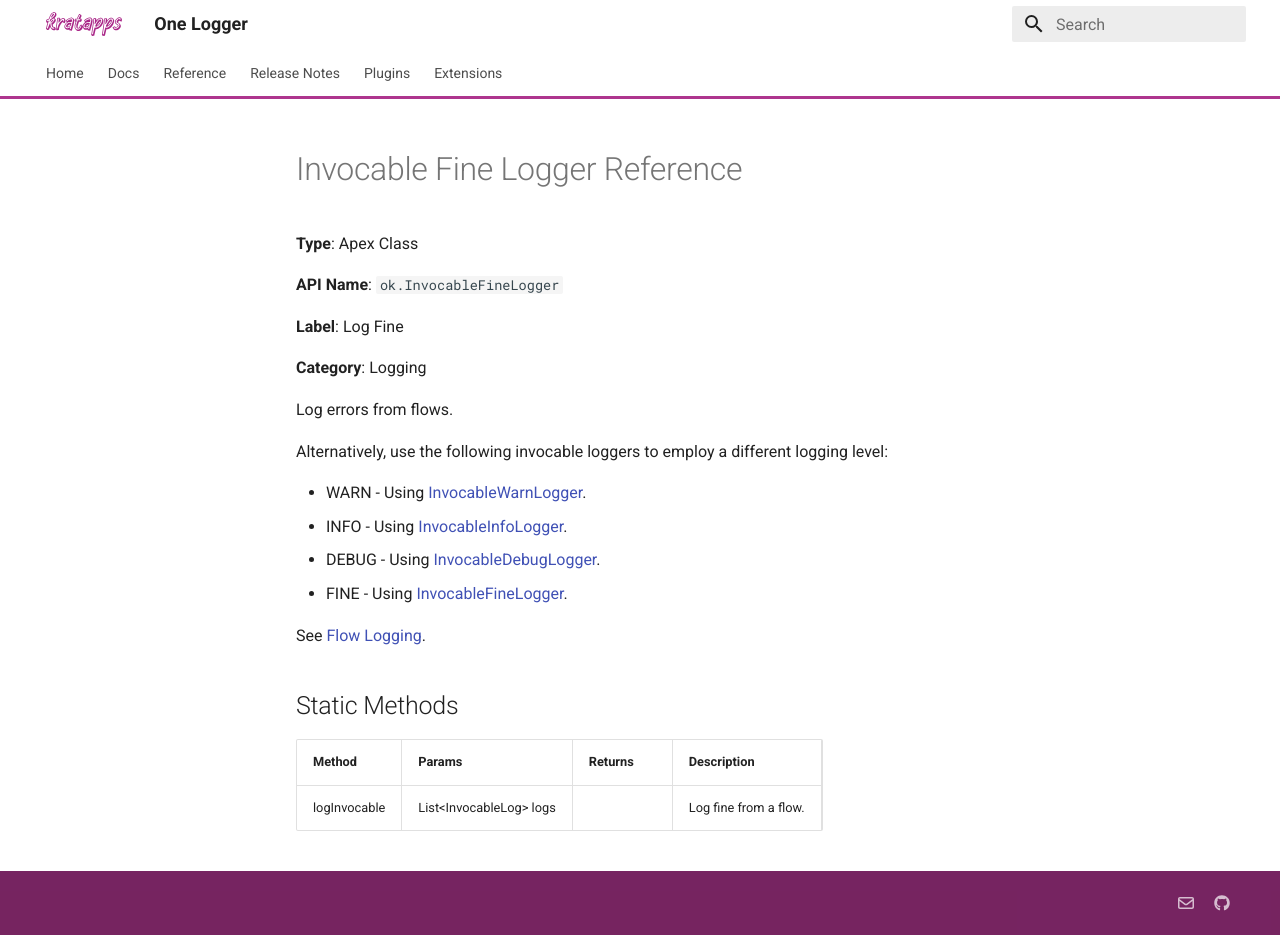
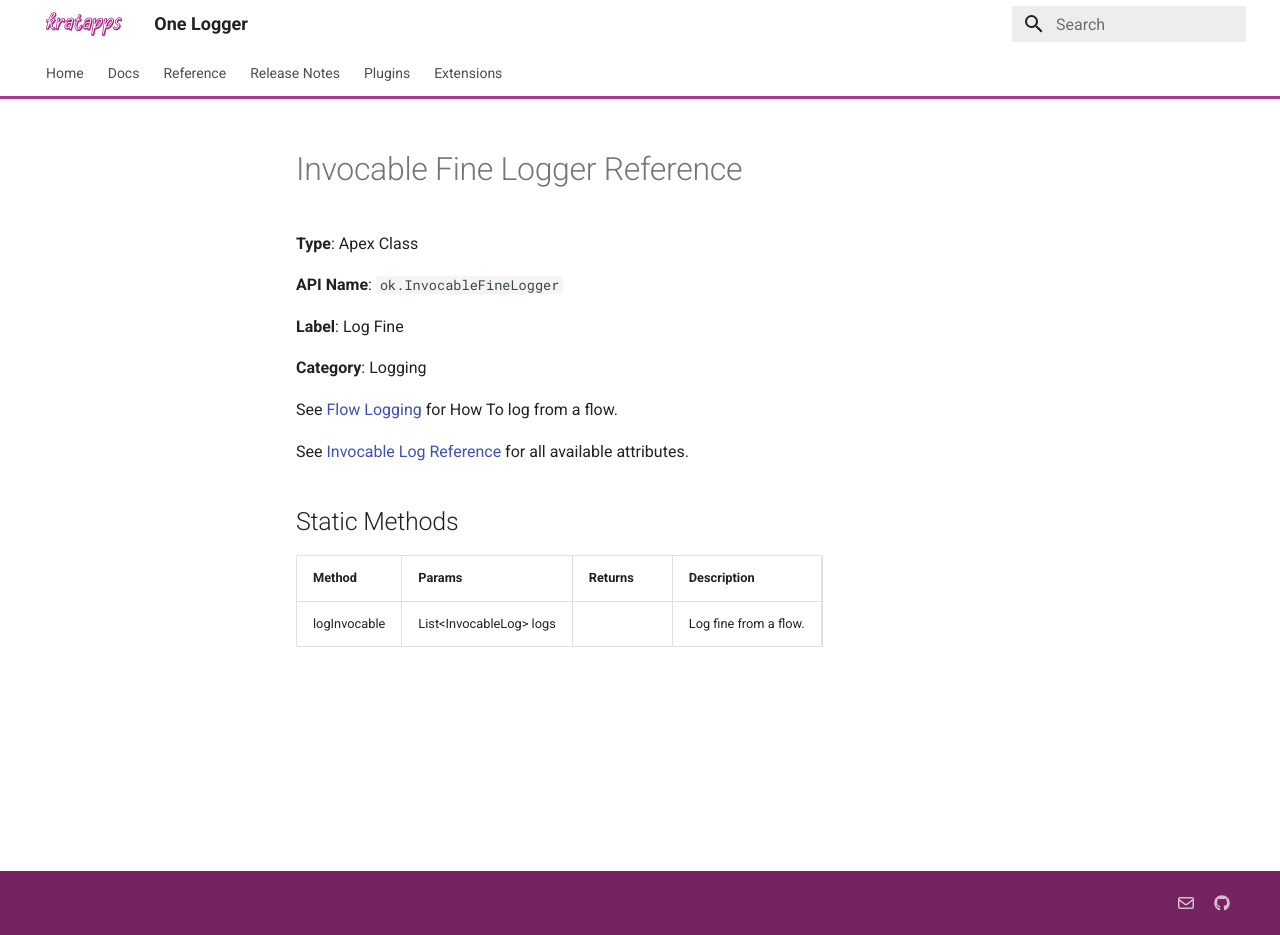
Before and after one commit to kratapps/one-logger-kratapps-com, an MkDocs documentation site: the page built from docs/docs/reference/InvocableFineLogger.md, in a window 1280 px wide and 935 px high. Built offline with MkDocs 1.6.1 and Material for MkDocs 9.7.7, drawn with Linux system fonts in a browser that asks for light colours.

Commit message:
Update docs.

```diff
--- a/docs/docs/reference/InvocableFineLogger.md
+++ b/docs/docs/reference/InvocableFineLogger.md
@@ -8,17 +8,9 @@
 
 **Category**: Logging
 
-Log errors from flows.
+See [Flow Logging](../api/flow-logging.md) for How To log from a flow.
 
-Alternatively, use the following invocable loggers to employ a different logging
-level:
-
--   WARN - Using [InvocableWarnLogger](InvocableWarnLogger.md).
--   INFO - Using [InvocableInfoLogger](InvocableInfoLogger.md).
--   DEBUG - Using [InvocableDebugLogger](InvocableDebugLogger.md).
--   FINE - Using [InvocableFineLogger](InvocableFineLogger.md).
-
-See [Flow Logging](../api/flow-logging.md).
+See [Invocable Log Reference](./InvocableLog.md) for all available attributes.
 
 ## Static Methods
 
```
Also changed, not shown: README.md (+1 -1 lines), docs/docs/plugins/slack-for-one-logger.md (+2 -2 lines), docs/docs/reference/InvocableDebugLogger.md (+3 -1 lines), docs/docs/reference/InvocableErrorLogger.md (+3 -1 lines), docs/docs/reference/InvocableInfoLogger.md (+3 -1 lines), docs/docs/reference/InvocableWarnLogger.md (+3 -1 lines), 1 other file.
